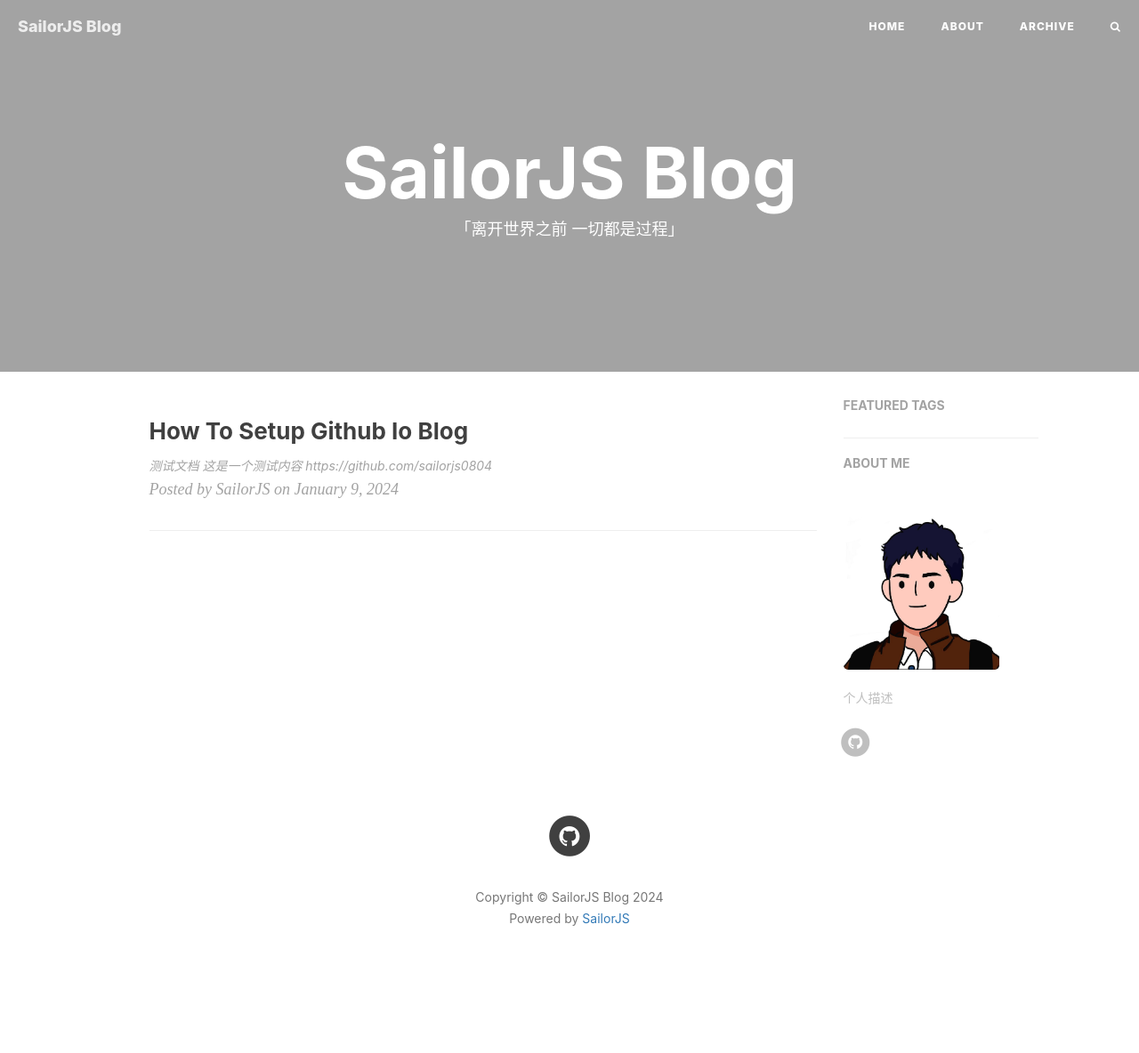
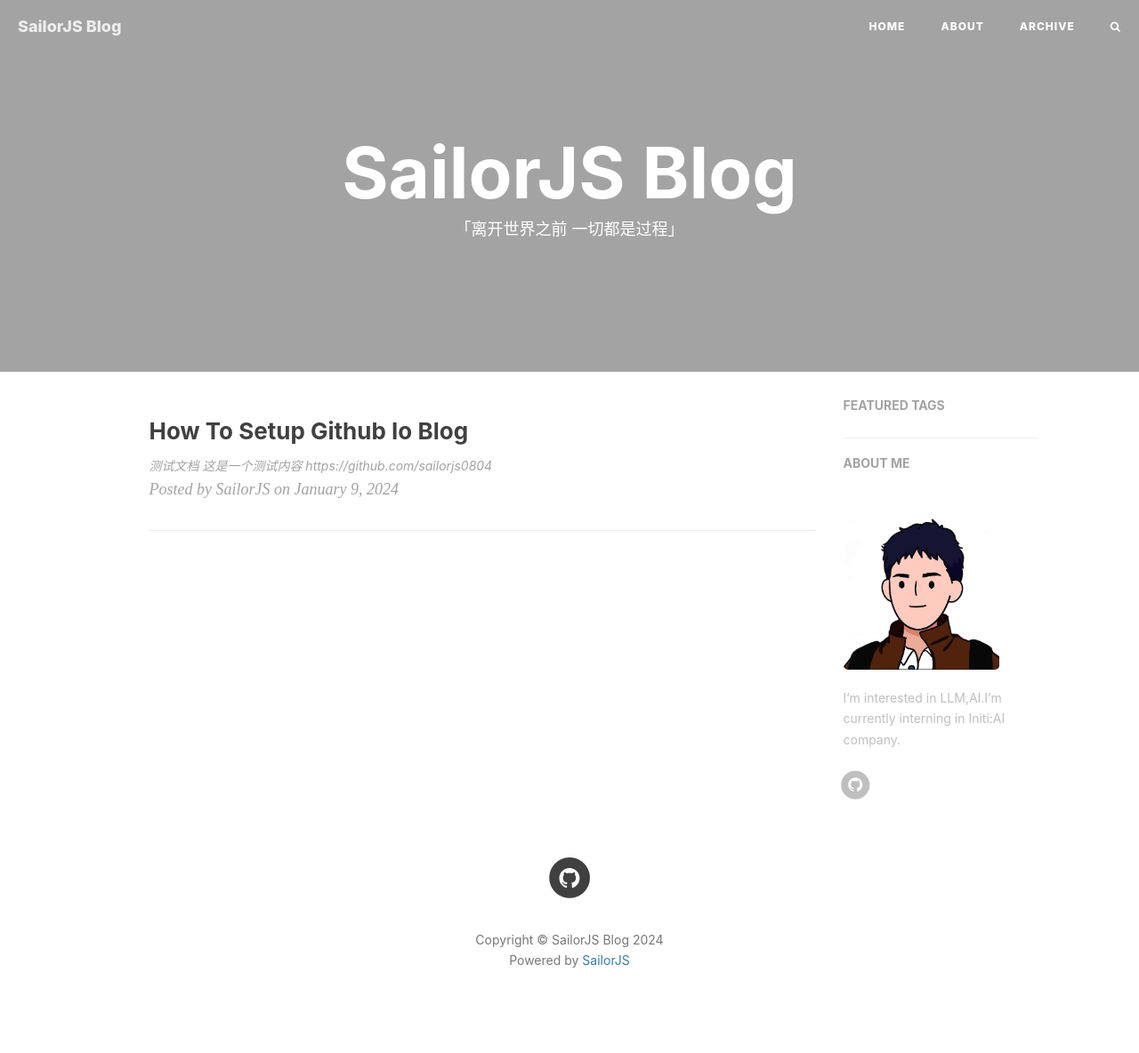
Before and after one commit to sailorjs0804/sailorjs0804.github.io, a Jekyll site: the page built from index.html, in a window 1280 px wide. Shown: the whole page at 89% size. Built offline with Jekyll 4.4.1, drawn with Linux system fonts in a browser that asks for light colours; nearby versions of some CDN libraries; the list of posts is cut into pages by our own code; comment, search, counter and statistics services are not loaded; before the commit the page ends 1137 px from its top, so only the background shows below that.

Commit message:
update _config.yml

```diff
--- a/_config.yml
+++ b/_config.yml
@@ -68,7 +68,7 @@ netease_comment: false
 
 # Sidebar settings
 sidebar: true # whether or not using Sidebar.
-sidebar-about-description: "个人描述"
+sidebar-about-description: "I’m interested in LLM,AI.I’m currently interning in Initi:AI company."
 sidebar-avatar: img/avatar.jpg
 
 # Featured Tags
```
